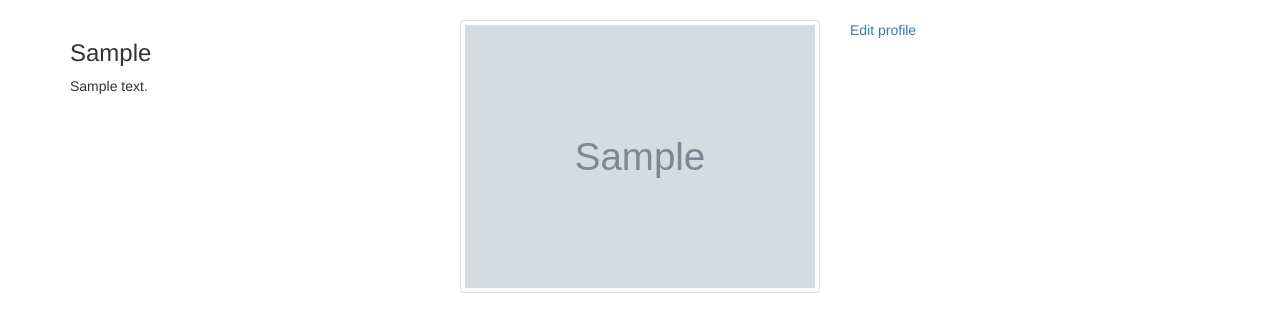
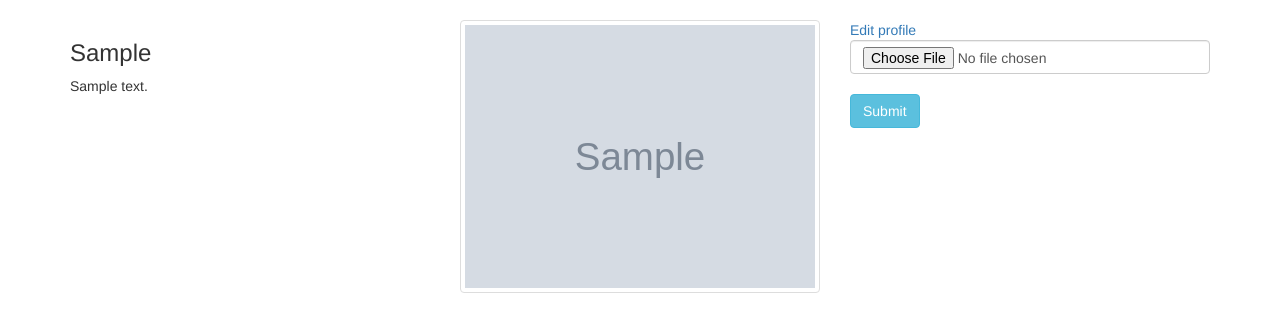
Before and after one commit to lewis-murgor/pitch, a Flask app: template app/templates/profile/profile.html in a window 1280 px wide. Shown: the part 52-384 px from the top of the page. Run offline with Flask 2, Linux system fonts and the light colour scheme; the template is opened without the code that fills it: values that come from a table or form of the project are taken from there, others are empty; a user stored in the database is signed in; tables that the repository leaves empty hold one stand-in row (values such as "Sample post"); grey boxes marked "Sample" are stand-in pictures; some libraries are stand-ins or nearby versions.

Commit message:
create file upload form

```diff
--- a/app/templates/profile/profile.html
+++ b/app/templates/profile/profile.html
@@ -25,6 +25,12 @@
         <div class="col-md-4">
             {% if user == current_user %}
                 <a href="{{url_for('main.update_profile',uname=user.username)}}">Edit profile</a>
+                <br>
+                <form  action="{{url_for('main.update_pic',uname=user.username)}}" method="post" enctype = "multipart/form-data">
+                    <input type="file"  name="photo" class="form-control" required>
+                    <br>
+                    <input type="submit" class="btn btn-info">
+                </form>
             {% endif %}
         </div>
     </div>
```
